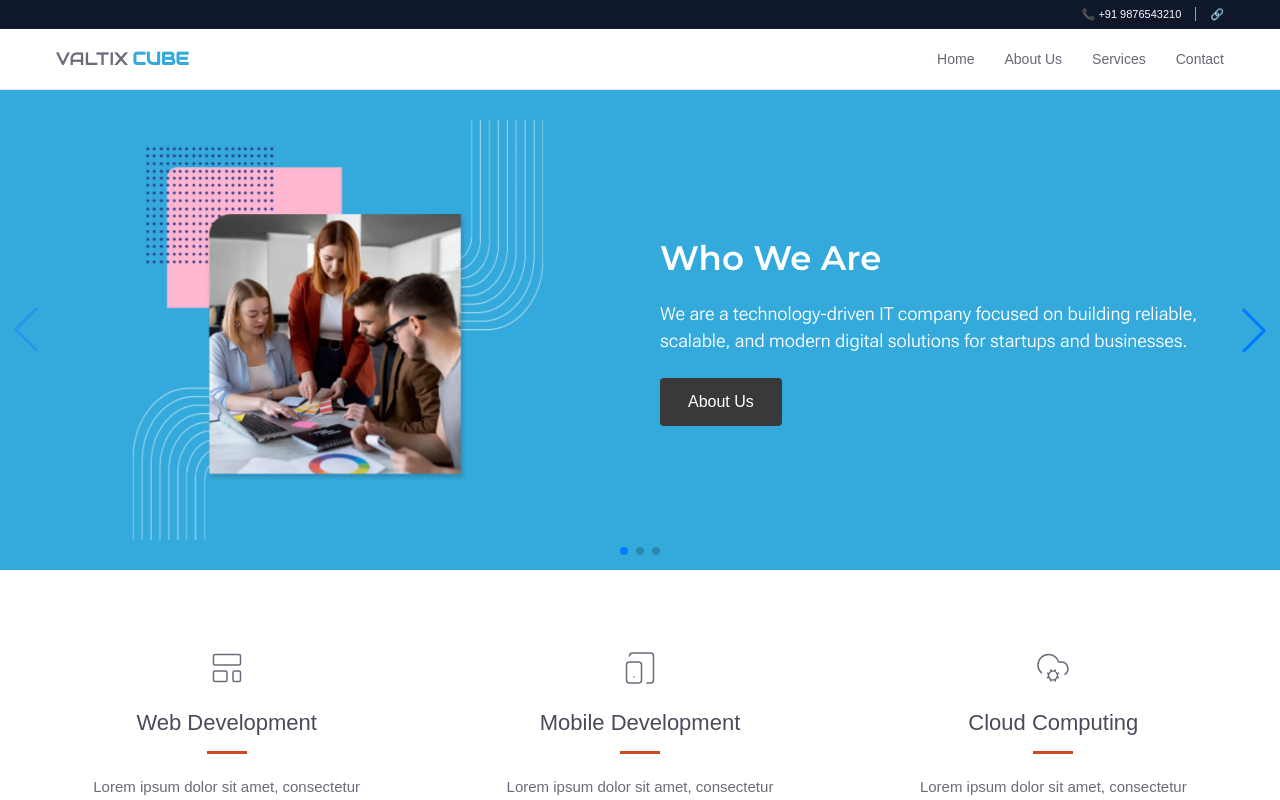
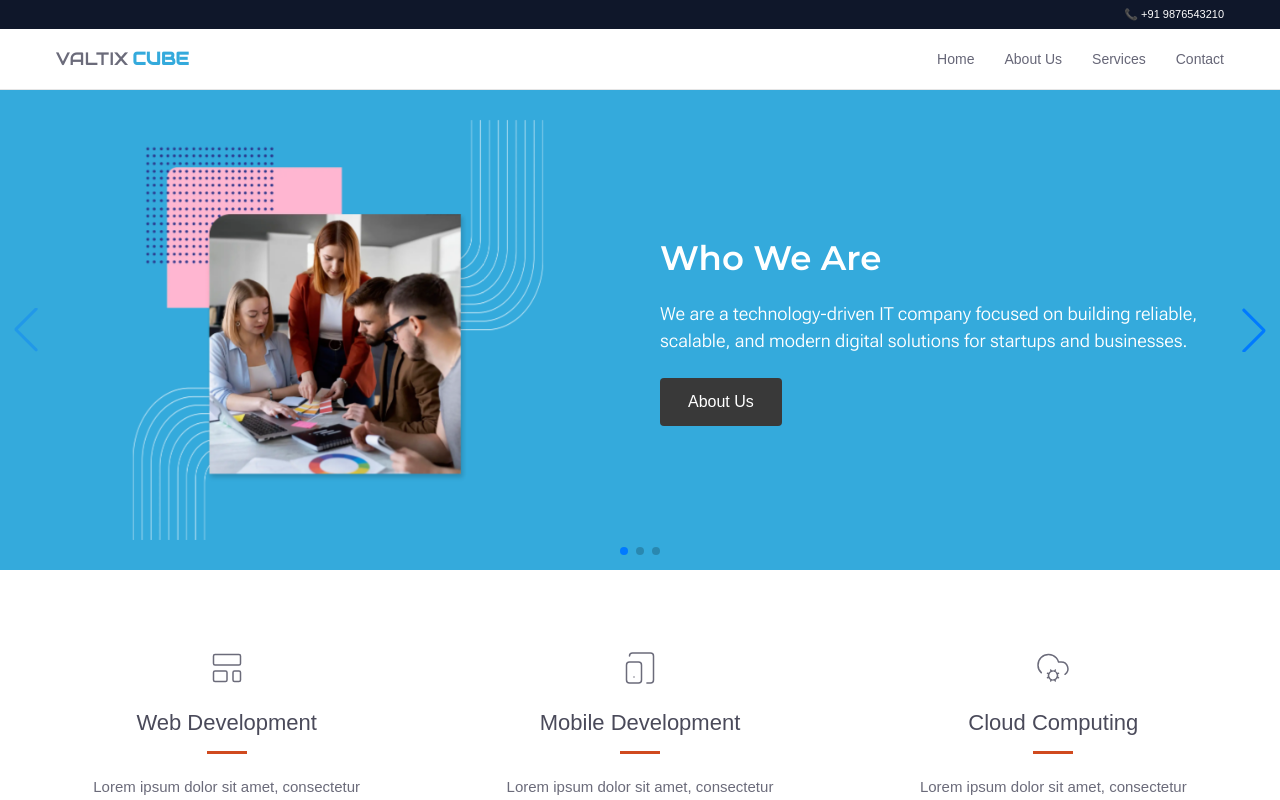
Before and after one commit to antan-valtixcube/valtixcube, a Next.js app: page / in a window 1280 px wide. Shown: the top 800 px of the page. Built offline with nearby package versions, Linux system fonts and the light colour scheme.

Commit message:
topbar removed link

```diff
--- a/app/component/Header/Header.js
+++ b/app/component/Header/Header.js
@@ -11,8 +11,8 @@ export default function Header() {
       <div className={styles.topBar}>
         <div className={styles.frame}>
           <a href="tel:+919999999999" className={styles.item}>📞 +91 9876543210</a>
-          <span className={styles.divider}></span>
-          <a href="#" className={styles.icon}>🔗</a>
+          {/* <span className={styles.divider}></span>
+          <a href="#" className={styles.icon}>🔗</a> */}
         </div>
       </div>
 
```
